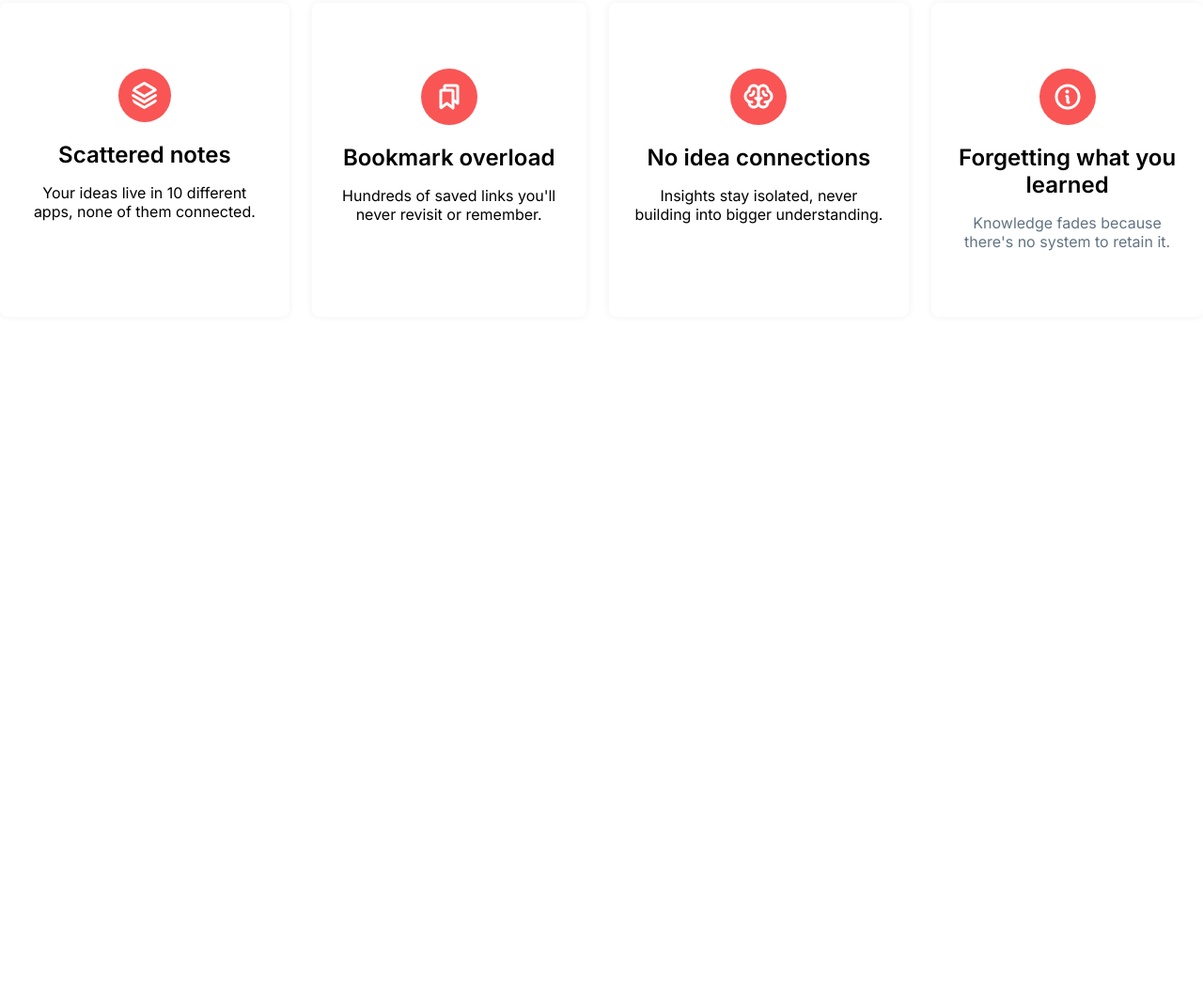
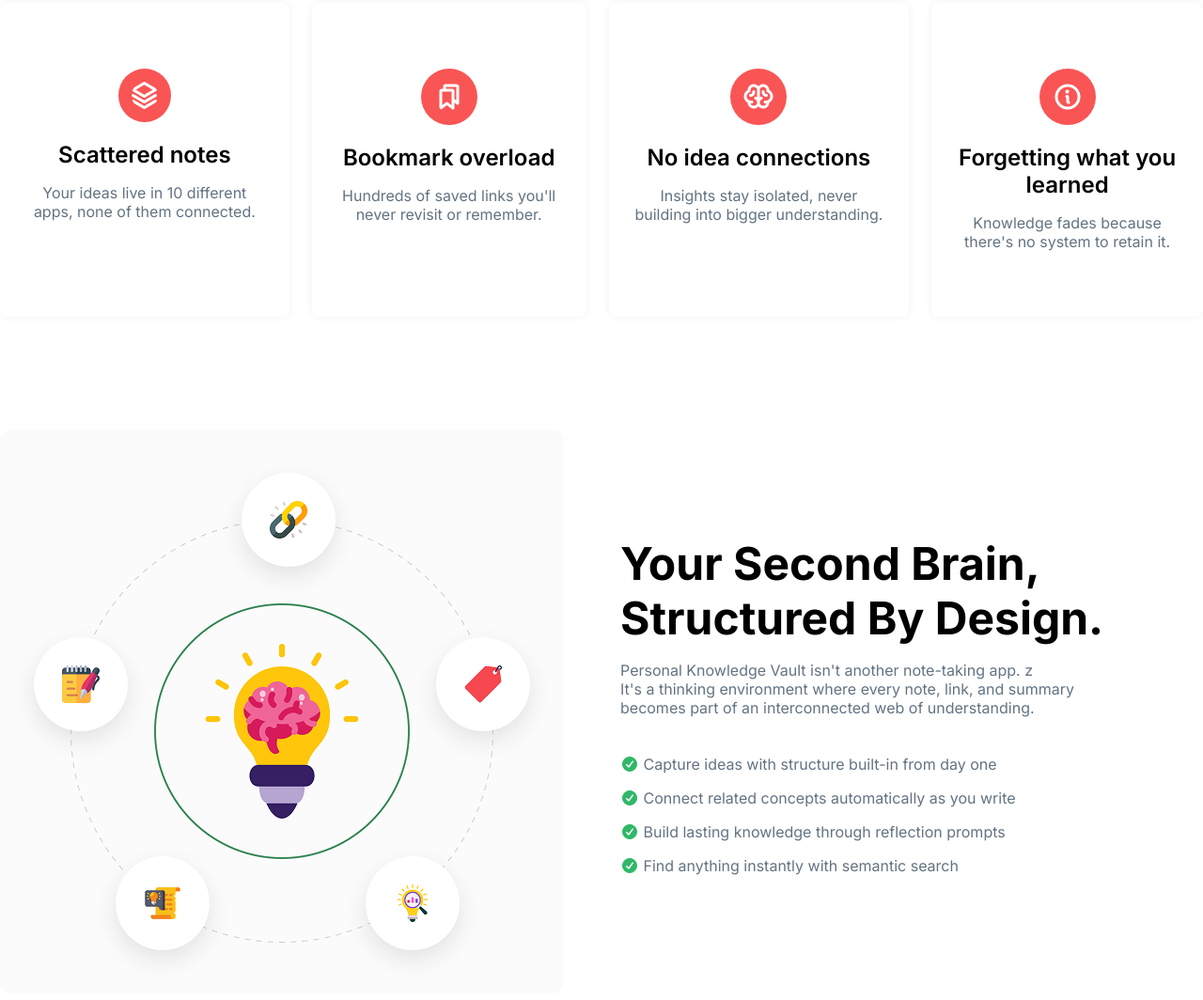
Before and after one commit to alamin-dev0/B13-A01-Knowledge-Vault, a plain HTML site: page index.html in a window 1280 px wide. Shown: the part 1067-2131 px from the top of the page at 94% size. Before the commit the page ends 1524 px from the top, so only its background shows below. Drawn offline with Linux system fonts and the light colour scheme.

Commit message:
added secound brain section

```diff
--- a/index.html
+++ b/index.html
@@ -82,19 +82,22 @@
                     <div class="structure-card">
                         <img src="./assets/Vector.png" alt="">
                         <h3 class="structure-card-header">Scattered notes</h3>
-                        <p class="structure-card-description">Your ideas live in 10 different apps, none of them
+                        <p class="structure-card-description share-description">Your ideas live in 10 different apps,
+                            none of them
                             connected.</p>
                     </div>
                     <div class="structure-card">
                         <img src="./assets/Bookmarks.png" alt="">
                         <h3 class="structure-card-header">Bookmark overload</h3>
-                        <p class="structure-card-description">Hundreds of saved links you'll never revisit or remember.
+                        <p class="structure-card-description share-description">Hundreds of saved links you'll never
+                            revisit or remember.
                         </p>
                     </div>
                     <div class="structure-card">
                         <img src="./assets/Brain.png" alt="">
                         <h3 class="structure-card-header">No idea connections</h3>
-                        <p class="structure-card-description">Insights stay isolated, never building into bigger
+                        <p class="structure-card-description share-description">Insights stay isolated, never building
+                            into bigger
                             understanding.</p>
                     </div>
                     <div class="structure-card">
@@ -106,6 +109,32 @@
                 </div>
             </div>
         </section>
+        <section id="second-brain-section">
+            <div class="second-brain-container container ">
+                <div class="second-brain-img-container">
+                    <img src="./assets/knowledge.png" alt="">
+                </div>
+                <div class="second-brain-text-container">
+                    <h1 class="second-brain-header">Your second brain,
+                        structured by design.</h1>
+                    <p class="second-brain-description share-description">Personal Knowledge Vault isn't another
+                        note-taking app. z <br> It's a
+                        thinking environment where every note, link, and summary <br> becomes part of an interconnected
+                        web
+                        of understanding.</p>
+                    <ul class="second-brain-ul share-description">
+                        <li><i class="fa-solid fa-circle-check"></i> Capture ideas with structure built-in from day one
+                        </li>
+                        <li><i class="fa-solid fa-circle-check"></i> Connect related concepts automatically as you write
+                        </li>
+                        <li><i class="fa-solid fa-circle-check"></i> Build lasting knowledge through reflection prompts
+                        </li>
+                        <li><i class="fa-solid fa-circle-check"></i> Find anything instantly with semantic search</li>
+                    </ul>
+                </div>
+            </div>
+        </section>
+
     </main>
 
     <footer>
--- a/style/style.css
+++ b/style/style.css
@@ -40,6 +40,13 @@ body {
     color: #627382;
     font-size: 16px;
     line-height: 20px;
+}
+
+.structure-header,.second-brain-header {
+    font-size: 48px;
+    font-weight: bold;
+    line-height: 58px;
+    text-transform: capitalize;
 }
 
 /* Shear style end */
@@ -137,7 +144,7 @@ main {
 /* header style end  */
 
 /* structure style  */
-section#structure{
+section#structure {
     margin-bottom: 120px;
 }
 
@@ -148,12 +155,7 @@ section#structure{
     margin-bottom: 44px;
 }
 
-.structure-header {
-    font-size: 48px;
-    font-weight: bold;
-    line-height: 58px;
-    text-transform: capitalize;
-}
+
 
 .structure-card-container {
     display: flex;
@@ -183,3 +185,32 @@ section#structure{
     font-weight: 600;
     margin-bottom: 16px;
 }
+/* structure style end  */
+
+
+/* second brain style  */
+
+.second-brain-container{
+    display: flex;
+    align-items: center;
+    justify-content: space-between;
+    gap: 60px;
+}
+h1.second-brain-header {
+    margin-bottom: 16px;
+}
+
+.second-brain-description {
+    margin-bottom: 40px;
+}
+.second-brain-ul li{
+    margin-bottom: 16px;
+    list-style: none;
+}
+
+.second-brain-ul li i{
+    color: #30b868;
+}
+
+
+/* secound brain style end  */
```
